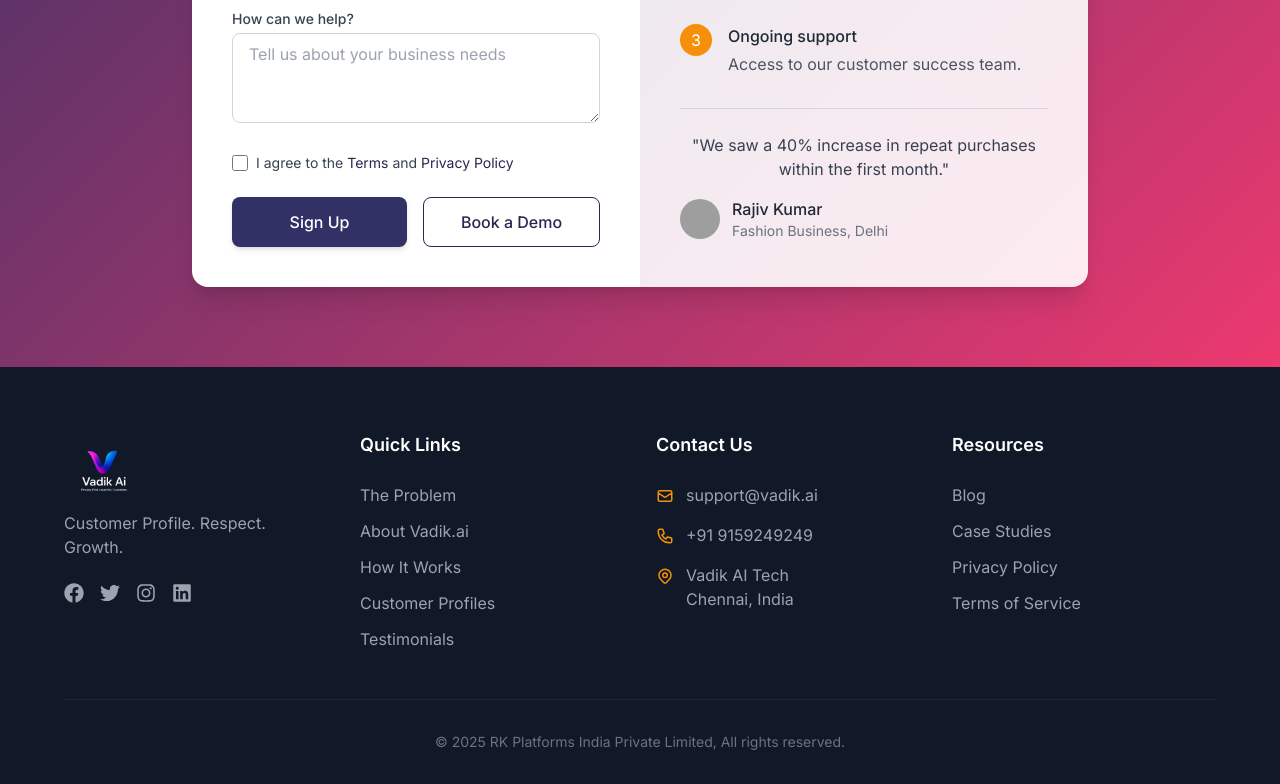
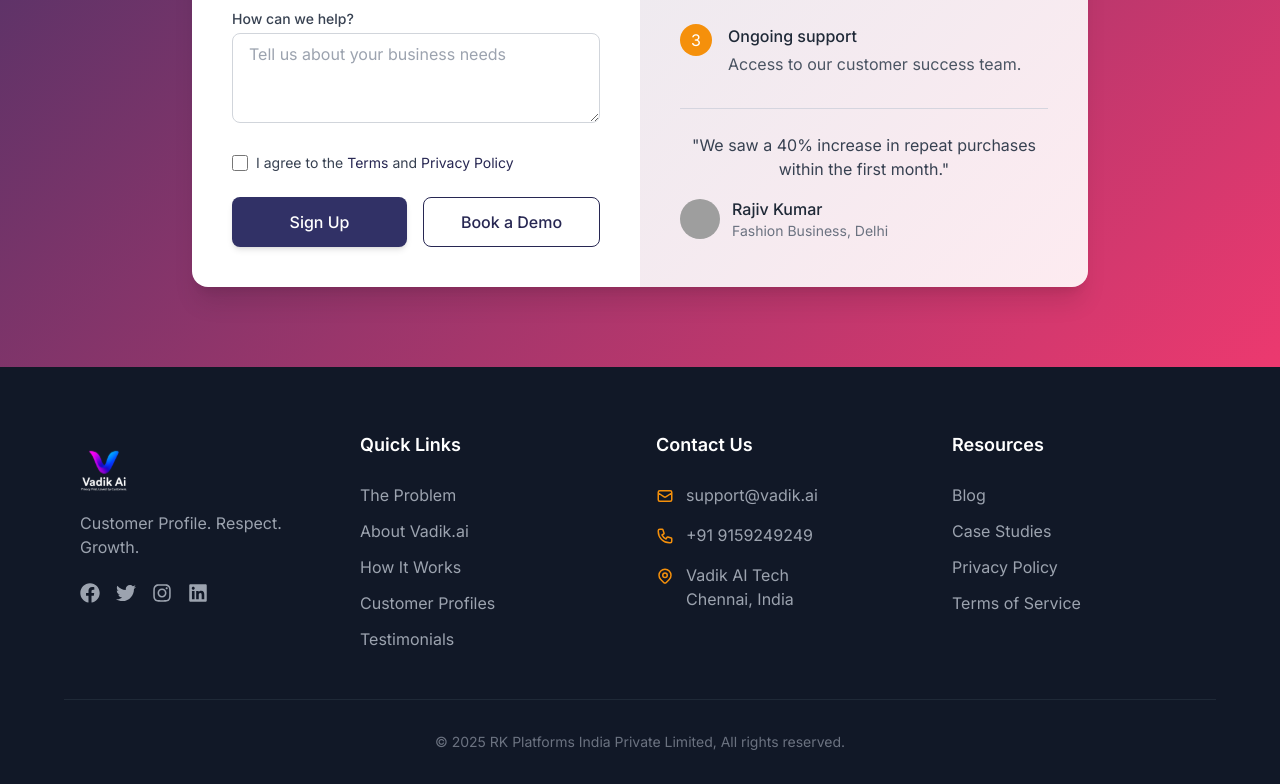
Before and after one commit to asherDn-Official/Vadik-Landing-Page, a React (Vite) app: page / in a window 1280 px wide. Shown: the part 6366-7150 px from the top of the page. Built offline with nearby package versions, Linux system fonts and the light colour scheme; grey boxes are pictures that could not be loaded.

Commit message:
footer logo

```diff
--- a/src/components/Footer.jsx
+++ b/src/components/Footer.jsx
@@ -18,10 +18,11 @@ const Footer = () => {
           <div>
             <img
               className="w-20"
-              src="./VadikLogo-Dec-2025-Transparent-4000px.png"
+              src="./vadik_ai_logo.svg"
               alt="Vadik Logo"
             />
-            <p className="text-gray-400 mb-6">
+            <div className="grid md:pl-4">
+              <p className="text-gray-400 mb-6">
               Customer Profile. Respect. Growth.
             </p>
             <div className="flex space-x-4">
@@ -50,6 +51,8 @@ const Footer = () => {
                 <FaLinkedin size={20} />
               </a>
             </div>
+            </div>
+
           </div>
 
           <div>
```
Also changed, not shown: public/vadik_ai_logo.svg (added).
